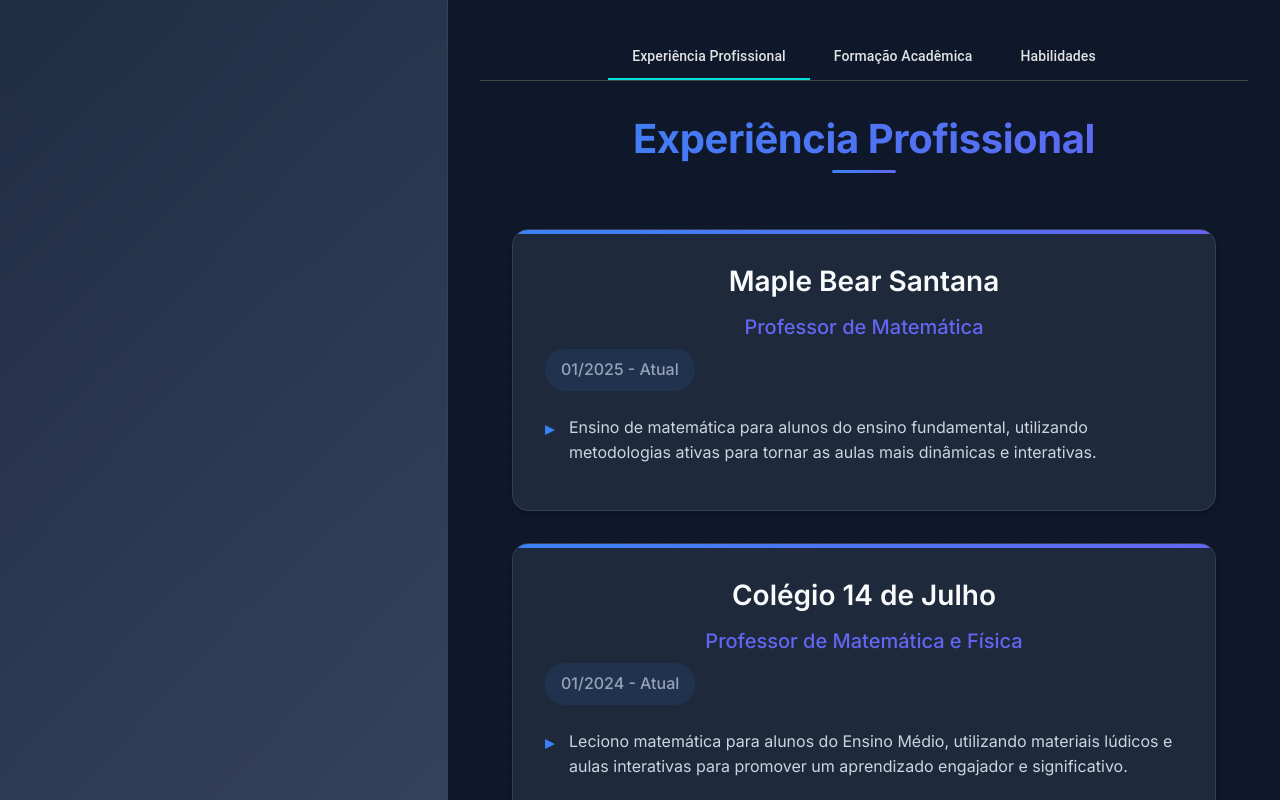
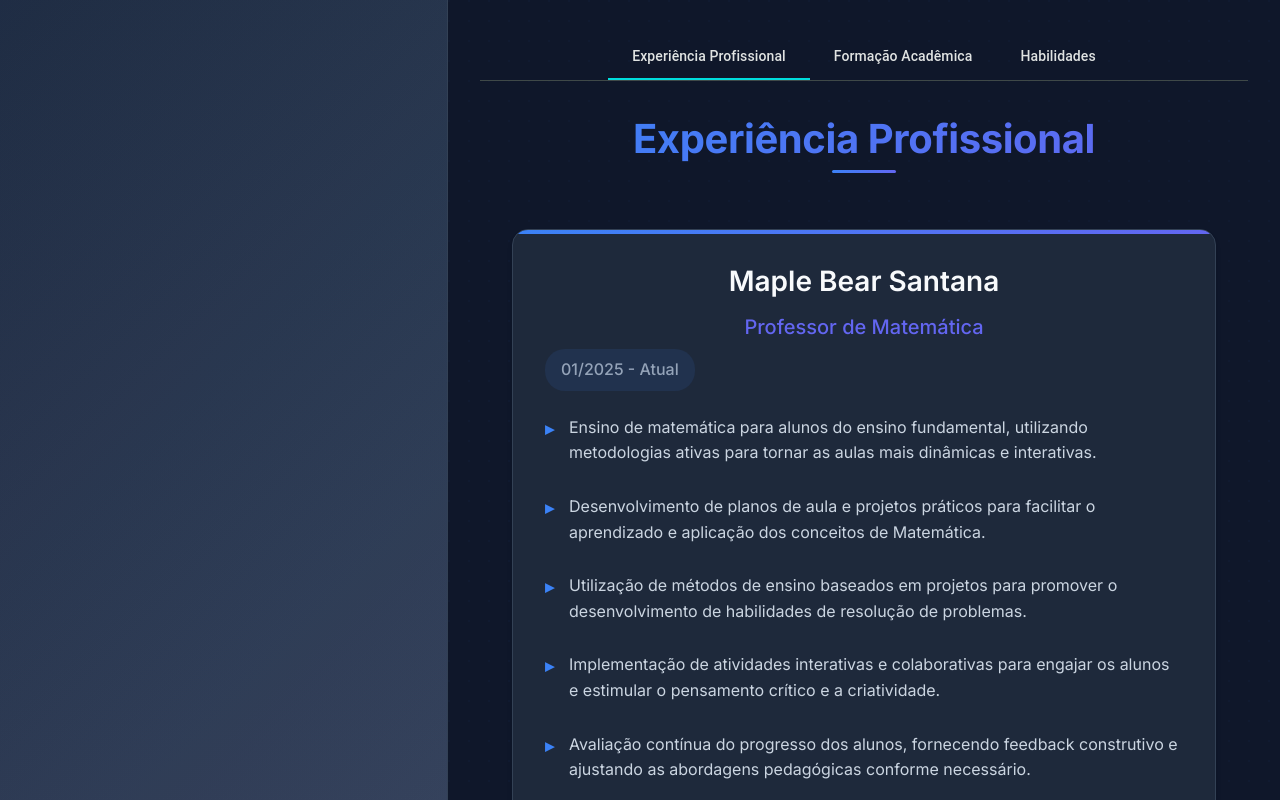
Before and after one commit to kirestein/teacher__resume, an Angular app: page / in a window 1280 px wide. Built offline with nearby package versions, Linux system fonts and the light colour scheme.

Commit message:
updated information of experience

```diff
--- a/src/app/modules/components/content/content.component.html
+++ b/src/app/modules/components/content/content.component.html
@@ -269,6 +269,7 @@
             <h2 class="content__professional__xp__title">
               Experiência Profissional
             </h2>
+            <!-- MBS -->
             <div class="content__professional__xp__item">
               <h3 class="content__professional__xp__item__title">
                 Maple Bear Santana
@@ -285,21 +286,51 @@
                   utilizando metodologias ativas para tornar as aulas mais
                   dinâmicas e interativas.
                 </li>
+                <li>
+                  Desenvolvimento de planos de aula e projetos práticos para
+                  facilitar o aprendizado e aplicação dos conceitos de
+                  Matemática.
+                </li>
+                <li>
+                  Utilização de métodos de ensino baseados em projetos para
+                  promover o desenvolvimento de habilidades de resolução de
+                  problemas.
+                </li>
+                <li>
+                  Implementação de atividades interativas e colaborativas para
+                  engajar os alunos e estimular o pensamento crítico e a
+                  criatividade.
+                </li>
+                <li>
+                  Avaliação contínua do progresso dos alunos, fornecendo
+                  feedback construtivo e ajustando as abordagens pedagógicas
+                  conforme necessário.
+                </li>
+                <li>
+                  Organização de eventos e workshops para incentivar a
+                  participação dos alunos em competições de programação e feiras
+                  de ciências.
+                </li>
+                <li>
+                  Colaboração com outros professores e membros da equipe para
+                  criar um ambiente de aprendizado integrado e de suporte.
+                </li>
               </ul>
             </div>
+            <!-- Colégio 14 de Julho -->
             <div class="content__professional__xp__item">
               <h3 class="content__professional__xp__item__title">
                 Colégio 14 de Julho
               </h3>
               <h3 class="content__professional__xp__item__function">
-                Professor de Matemática e Física
+                Professor de Física e Matemática Financeira
               </h3>
               <p class="content__professional__xp__item__date">
-                01/2024 - Atual
+                01/2024 - 07/2026
               </p>
               <ul class="content__professional__xp__item__description">
                 <li>
-                  Leciono matemática para alunos do Ensino Médio, utilizando
+                  Leciono Física para alunos do Ensino Médio, utilizando
                   materiais lúdicos e aulas interativas para promover um
                   aprendizado engajador e significativo.
                 </li>
@@ -340,6 +371,7 @@
                 </li>
               </ul>
             </div>
+            <!-- Maple Bear Jardins -->
             <div class="content__professional__xp__item">
               <h3 class="content__professional__xp__item__title">
                 Maple Bear Jardins
@@ -383,52 +415,6 @@
                 <li>
                   Colaboração com outros professores e membros da equipe para
                   criar um ambiente de aprendizado integrado e de suporte.
-                </li>
-              </ul>
-            </div>
-            <div class="content__professional__xp__item">
-              <h3 class="content__professional__xp__item__title">
-                Colégio Dom Bosco - Objetivo
-              </h3>
-              <h3 class="content__professional__xp__item__function">
-                Professor de Matemática
-              </h3>
-              <p class="content__professional__xp__item__date">2018 - 2021</p>
-              <ul class="content__professional__xp__item__description">
-                <li>
-                  Ensino de matemática para alunos do ensino fundamental e
-                  médio, utilizando metodologias ativas para tornar as aulas
-                  mais dinâmicas e interativas.
-                </li>
-                <li>
-                  Coordenação e ministração de curso preparatório para as
-                  Olimpíadas de Matemática, promovendo o desenvolvimento de
-                  habilidades avançadas e o espírito competitivo entre os
-                  alunos.
-                </li>
-                <li>
-                  Treinamento de professores durante a pandemia, fornecendo
-                  orientações sobre ferramentas e técnicas para a realização de
-                  aulas online eficientes.
-                </li>
-                <li>
-                  Suporte técnico e pedagógico na implementação do sistema de
-                  aulas online da escola, garantindo uma transição suave para o
-                  ensino remoto.
-                </li>
-                <li>
-                  Criação de materiais didáticos e recursos digitais para
-                  facilitar o aprendizado dos alunos durante o ensino a
-                  distância.
-                </li>
-                <li>
-                  Avaliação e acompanhamento do desempenho dos alunos,
-                  oferecendo feedback individualizado e estratégias de melhoria
-                  contínua.
-                </li>
-                <li>
-                  Participação em reuniões pedagógicas e colaborações com a
-                  equipe escolar para alinhar objetivos e práticas educacionais.
                 </li>
               </ul>
             </div>
```
